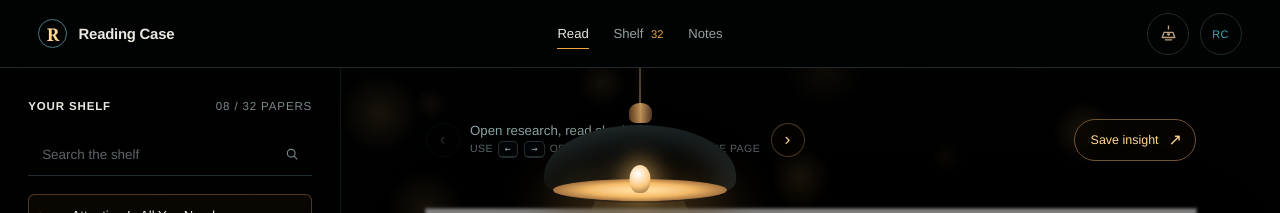
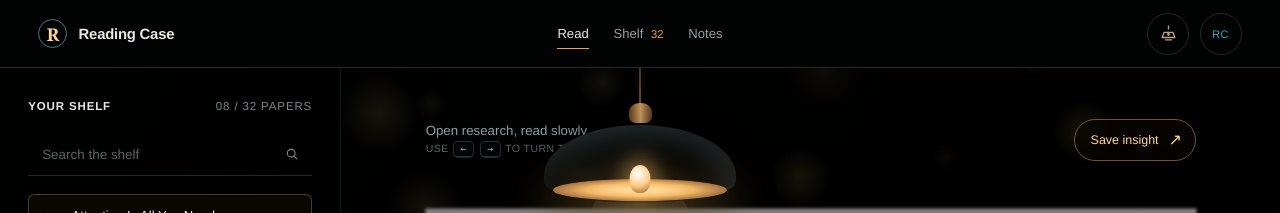
Before and after one commit to Lisayinyy/reading_case, a React (Vite) app: page / in a window 1280 px wide. Shown: the top 213 px of the page. Built offline with nearby package versions, Linux system fonts and the light colour scheme.

Commit message:
Drop the in-stage prev/next arrow buttons
The arrows competed with the pendant lamp visually. Keep the keyboard
shortcuts and the small 'Use ← → to turn the page' hint so the
navigation is still discoverable, but the shelf on the left and the
keyboard are the two real ways to advance.

```diff
--- a/src/main.jsx
+++ b/src/main.jsx
@@ -234,13 +234,9 @@ function App() {
 
         <section className="reading-stage" aria-label="Active paper">
           <div className="stage-intro">
-            <div className="stage-nav" role="group" aria-label="Move between papers">
-              <button className="stage-nav-arrow" type="button" onClick={() => goToPaper(prevPaper)} disabled={!prevPaper} aria-label={prevPaper ? `Previous paper: ${prevPaper.title}` : 'No previous paper'}>‹</button>
-              <div className="stage-nav-meta">
-                <p>Open research, read slowly.</p>
-                <span className="stage-nav-hint">Use <kbd>←</kbd> <kbd>→</kbd> or the buttons to turn the page</span>
-              </div>
-              <button className="stage-nav-arrow" type="button" onClick={() => goToPaper(nextPaper)} disabled={!nextPaper} aria-label={nextPaper ? `Next paper: ${nextPaper.title}` : 'No next paper'}>›</button>
+            <div className="stage-nav-meta">
+              <p>Open research, read slowly.</p>
+              <span className="stage-nav-hint">Use <kbd>←</kbd> <kbd>→</kbd> to turn the page</span>
             </div>
             <button type="button" className={saved ? 'save-button is-saved' : 'save-button'} onClick={() => setSaved((value) => !value)} aria-pressed={saved}>{saved ? 'Saved to notes' : 'Save insight'}<span aria-hidden="true">↗</span></button>
           </div>
--- a/src/styles.css
+++ b/src/styles.css
@@ -99,10 +99,6 @@ button:focus-visible, a:focus-visible, input:focus-visible { outline: 2px solid
 .stage-intro, .stage-status { width: min(100%, 770px); display: flex; align-items: center; justify-content: space-between; gap: 1rem; }
 .stage-intro { margin-bottom: clamp(2rem, 6vh, 5rem); color: oklch(0.69 0.025 210); font-size: 0.83rem; }
 .stage-intro p { margin: 0; }
-.stage-nav { display: flex; align-items: center; gap: 0.65rem; min-width: 0; }
-.stage-nav-arrow { display: grid; place-items: center; width: 34px; height: 34px; border-radius: 50%; border: 1px solid oklch(0.5 0.07 72 / 0.6); background: oklch(0.12 0.018 72 / 0.55); color: var(--amber-bright); font-size: 1.1rem; line-height: 1; cursor: pointer; transition: background 180ms ease, transform 180ms ease, border-color 180ms ease; }
-.stage-nav-arrow:hover:not(:disabled) { background: oklch(0.22 0.05 72); transform: translateY(-1px); border-color: oklch(0.6 0.09 72); }
-.stage-nav-arrow:disabled { opacity: 0.32; cursor: not-allowed; border-color: oklch(0.32 0.018 210 / 0.7); background: transparent; color: var(--muted); }
 .stage-nav-meta { display: flex; flex-direction: column; gap: 0.2rem; min-width: 0; }
 .stage-nav-meta p { color: oklch(0.69 0.025 210); font-size: 0.83rem; }
 .stage-nav-hint { color: oklch(0.5 0.014 210); font-size: 0.66rem; letter-spacing: 0.04em; text-transform: uppercase; }
```
